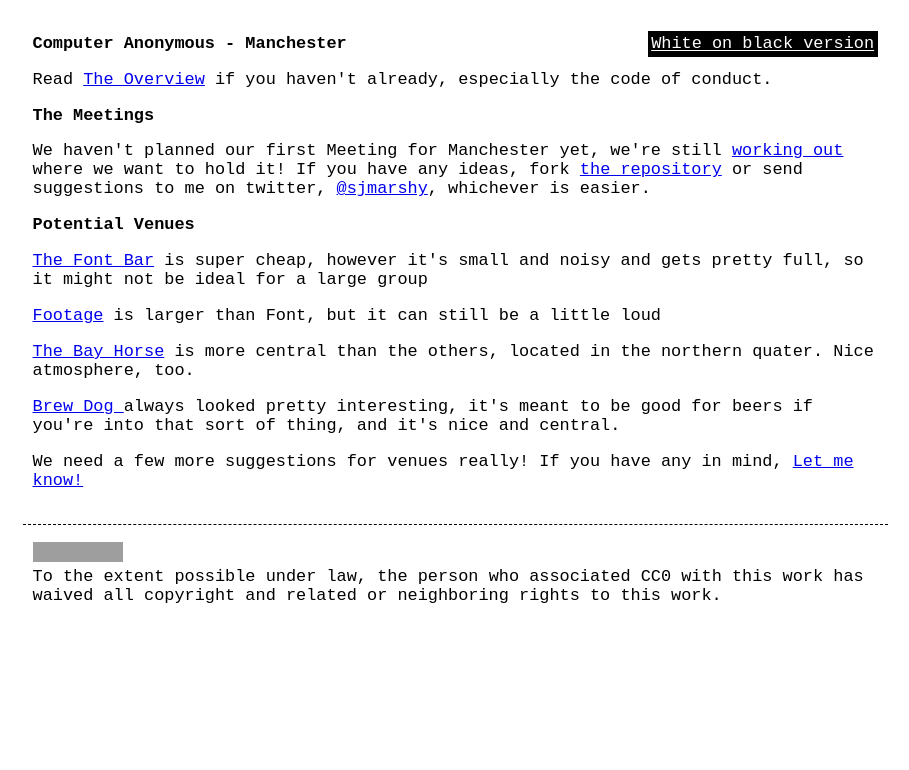
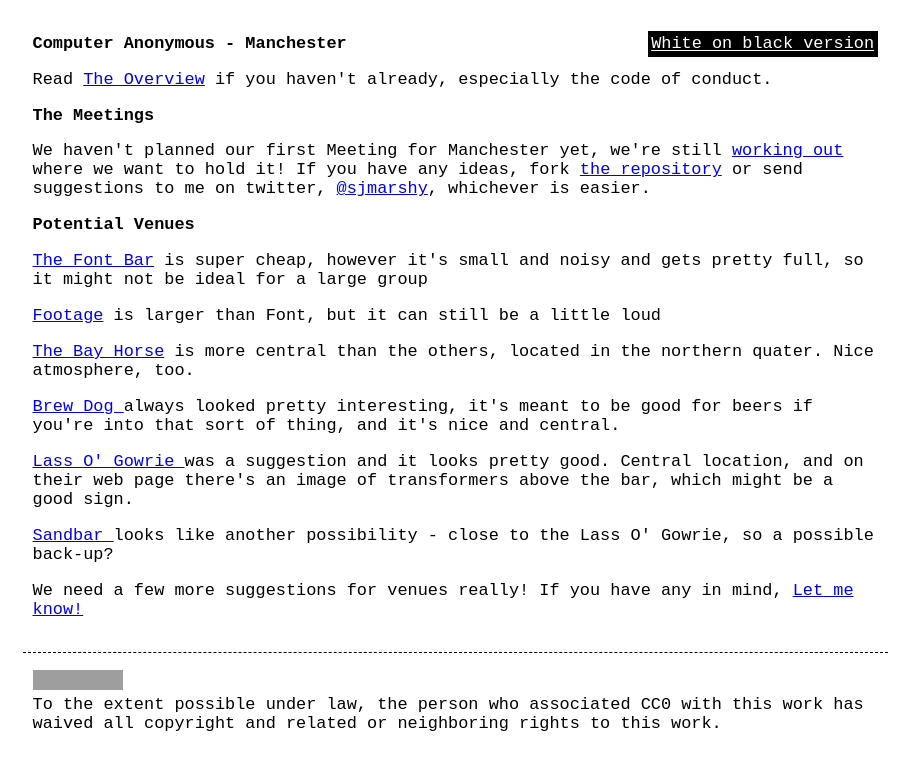
Before and after one commit to computeranonymous/computer, a Jekyll site: the page built from uk_manchester.html, in a window 1280 px wide. Shown: the top 770 px of the page, without its empty margins (185-1094 px from the left). Built offline with Jekyll 4.4.1, drawn with Linux system fonts in a browser that asks for light colours; grey boxes are pictures that could not be loaded.

Commit message:
added a couple more venues to the manchester options

```diff
--- a/uk_manchester.html
+++ b/uk_manchester.html
@@ -31,6 +31,15 @@ title: Computer Anonymous - Manchester
 <p>
     <a href="http://www.brewdog.com/bars/manchester"> Brew Dog </a> always looked pretty interesting, it's meant to be good for beers if you're into that sort of thing, and it's nice and central.
 </p>
+
+<p>
+  <a href="http://thelass.co.uk"> Lass O' Gowrie </a> was a suggestion and it looks pretty good. Central location, and on their web page there's an image of transformers above the bar, which might be a good sign.
+</p>
+
+<p>
+  <a href="http://sandbarmanchester.co.uk"> Sandbar </a> looks like another possibility - close to the Lass O' Gowrie, so a possible back-up?
+</p>
+
 <p>
     We need a few more suggestions for venues really! If you have any in mind, <a href="https://twitter.com/sjmarshy">Let me know!</a>
 </p>
```
